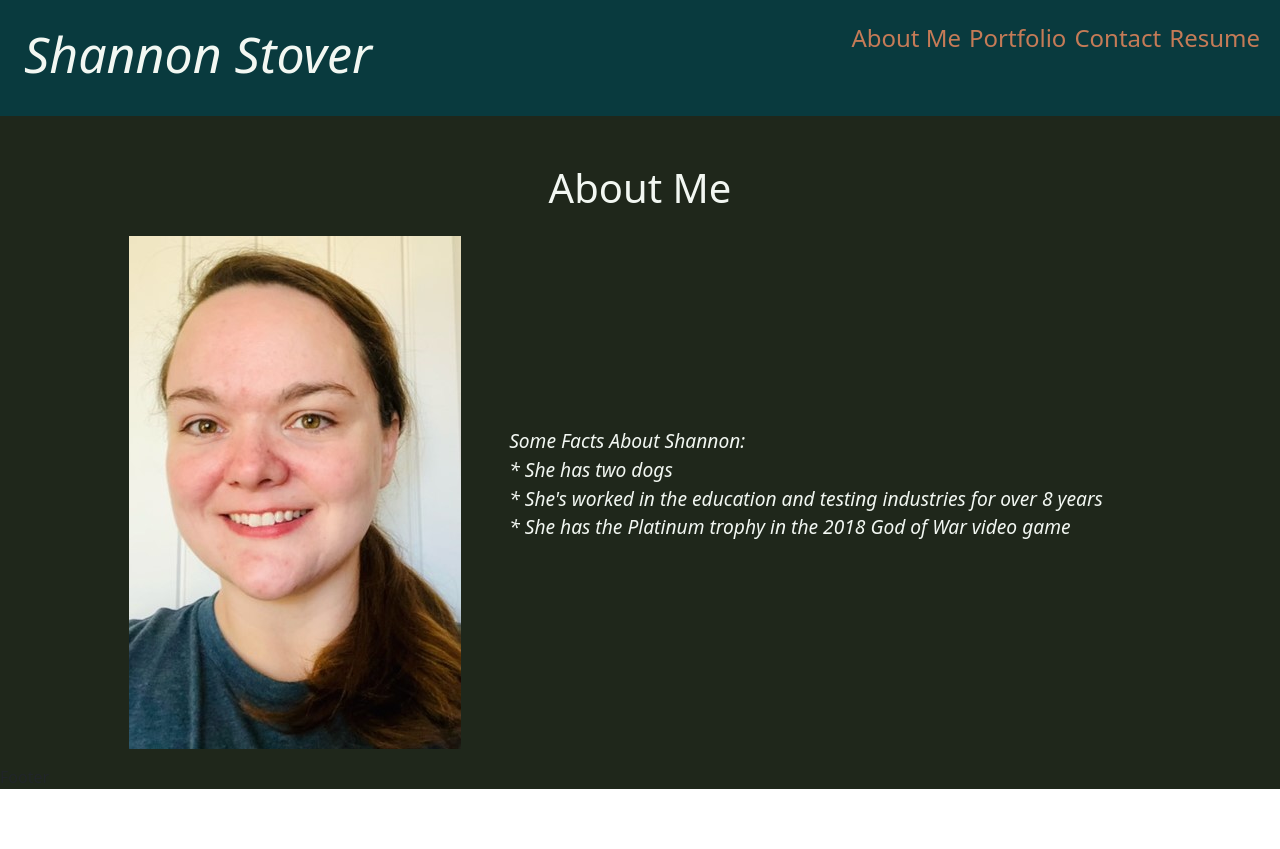
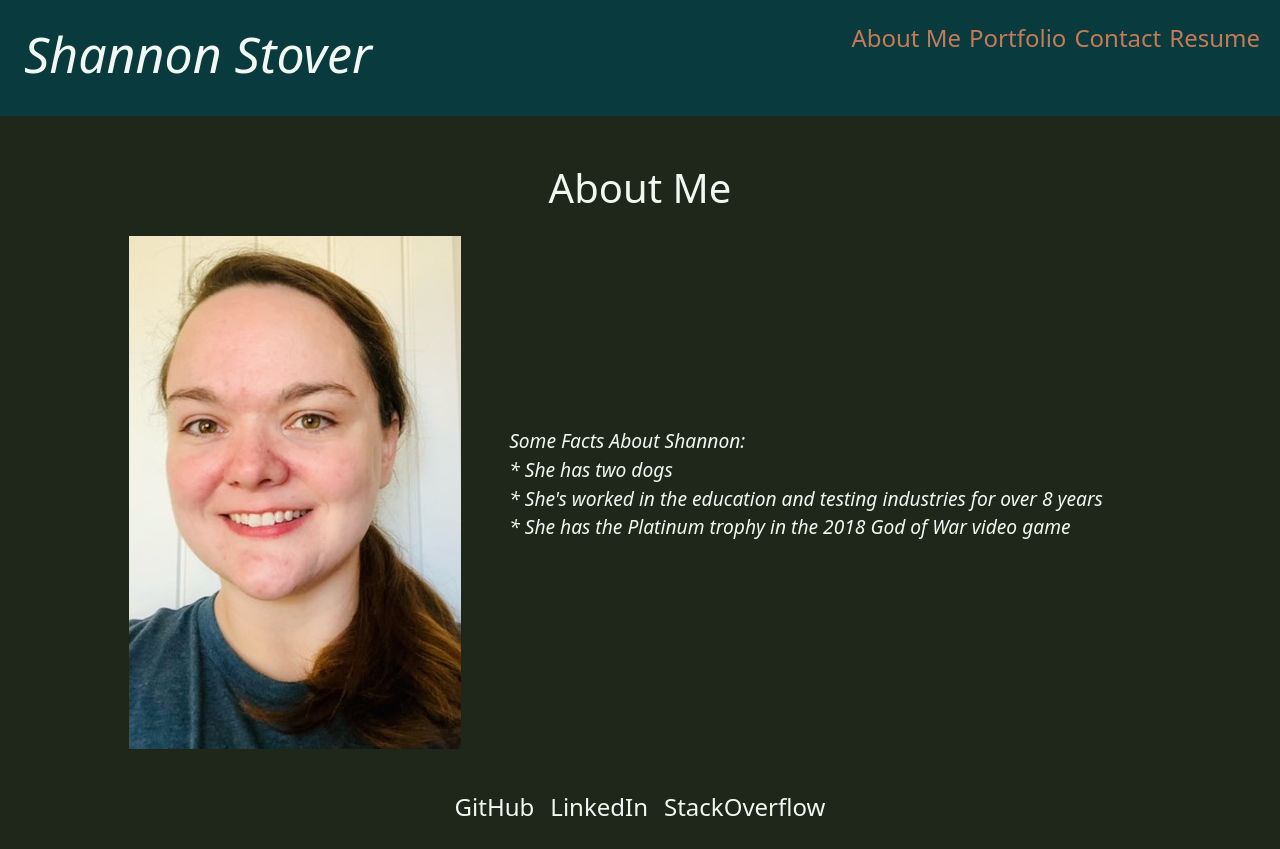
Before and after one commit to sstover25/React_Portfolio, a React (Create React App) app: page / in a window 1280 px wide. Before the commit the page ends 800 px from the top, so only its background shows below. Built offline with nearby package versions, Linux system fonts and the light colour scheme.

Commit message:
created and styled Footer

```diff
--- a/src/components/Footer/index.js
+++ b/src/components/Footer/index.js
@@ -1,7 +1,25 @@
 import React from "react";
 
 function Footer() {
-  return <footer>Footer</footer>;
+  return (
+    <footer className="d-flex flex-column flex-md-row p-3 align-items-center justify-content-center">
+      <a className="footer-link m-2" href="https://github.com/sstover25">
+        GitHub
+      </a>
+      <a
+        className="footer-link m-2"
+        href="https://www.linkedin.com/in/shannon-s-939507219/"
+      >
+        LinkedIn
+      </a>
+      <a
+        className="footer-link m-2"
+        href="https://stackoverflow.com/users/17598022/shannon"
+      >
+        StackOverflow
+      </a>
+    </footer>
+  );
 }
 
 export default Footer;
--- a/src/components/Header/index.js
+++ b/src/components/Header/index.js
@@ -2,7 +2,7 @@ import React from "react";
 
 function Header() {
   return (
-    <div className="p-4 align-items-center">
+    <div className="p-4">
       <a href="/" className="main-title">
         <h1>Shannon Stover</h1>
       </a>
--- a/src/index.css
+++ b/src/index.css
@@ -30,6 +30,19 @@ header {
 
 main, footer {
   background-color: var(--tertiary);
+}
+
+.footer-link, .footer-link:hover {
+  text-decoration: none;
+  font-size: x-large;
+}
+
+.footer-link {
+  color: var(--primary);
+}
+
+.footer-link:hover {
+  color: var(--quaternary);
 }
 
 .main-title, .main-title:hover  {
```
